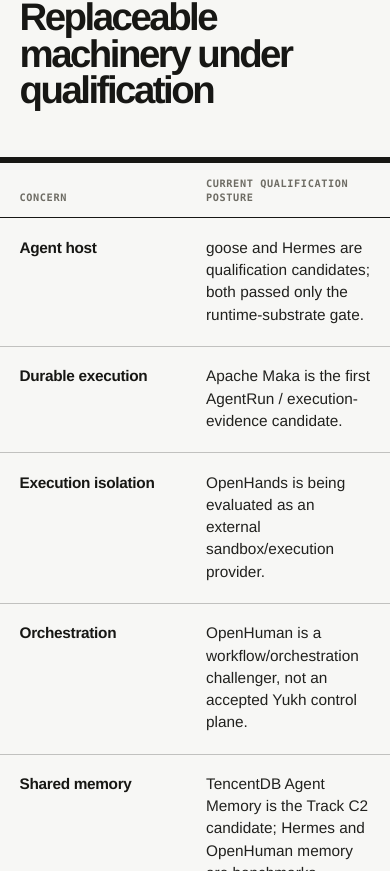
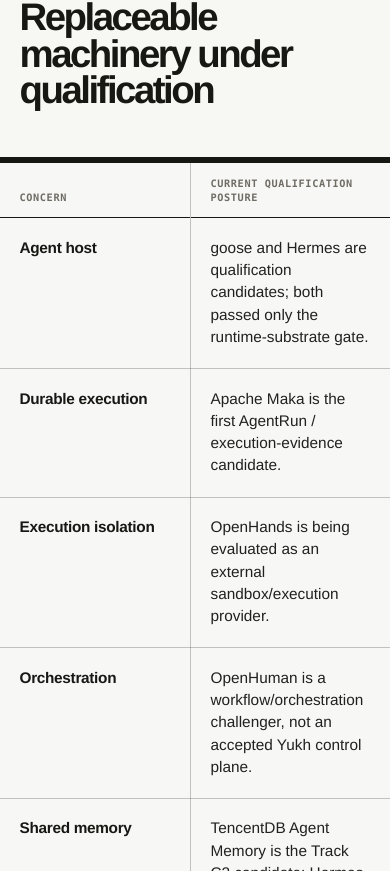
Before and after one commit to nomed/nomed.github.io, a Next.js app: page /system in a window 390 px wide. Shown: the part 2053-2924 px from the top of the page. Built offline with nearby package versions, Linux system fonts and the light colour scheme.

Commit message:
Strengthen editorial table column structure

```diff
--- a/app/editorial-tables.css
+++ b/app/editorial-tables.css
@@ -24,6 +24,13 @@
 .editorial-body > table th:first-child,
 .editorial-body > table td:first-child {
   width: 24%;
+  border-right: 1px solid var(--line);
+  padding-right: 1.5rem;
+}
+
+.editorial-body > table th:nth-child(2),
+.editorial-body > table td:nth-child(2) {
+  padding-left: 1.5rem;
 }
 
 .editorial-body > table td {
@@ -95,6 +102,12 @@
     width: 190px;
     min-width: 190px;
     padding-left: 5vw;
+    padding-right: 1.25rem;
+  }
+
+  .editorial-body > table th:nth-child(2),
+  .editorial-body > table td:nth-child(2) {
+    padding-left: 1.25rem;
   }
 
   .editorial-body > table th:last-child,
```
